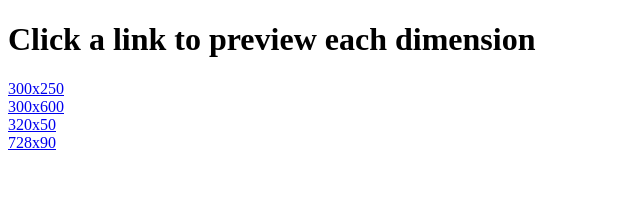
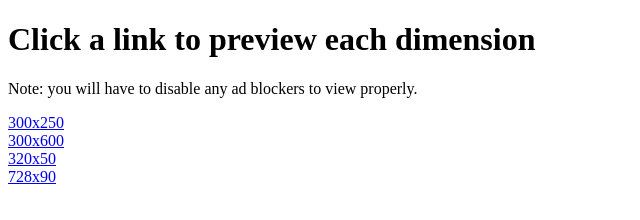
Before and after one commit to glimmbo/richmondAds, a plain HTML site: page index.html in a window 1280 px wide. Shown: the whole page, without its empty margins (0-640 px from the left). Drawn offline with Linux system fonts and the light colour scheme.

Commit message:
Update index.html

```diff
--- a/index.html
+++ b/index.html
@@ -8,6 +8,7 @@
 </head>
 <body>
   <h1>Click a link to preview each dimension</h1>
+  <p>Note: you will have to disable any ad blockers to view properly.</p>
   <a href="./300x250/index.html">300x250</a>
   <br>
   <a href="./300x600/index.html">300x600</a>
```
